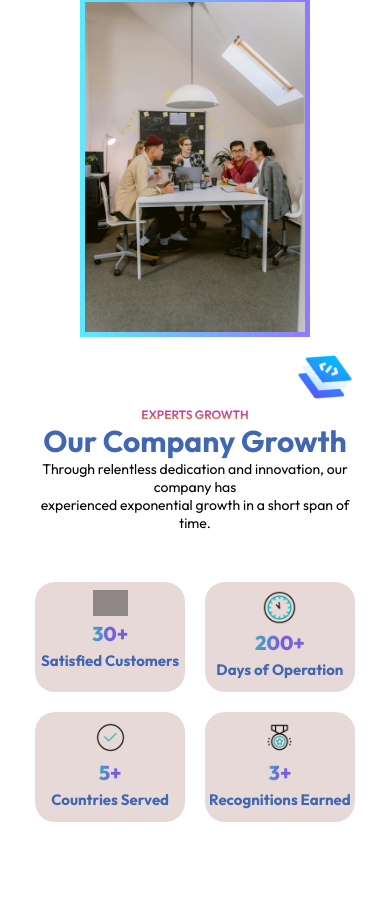
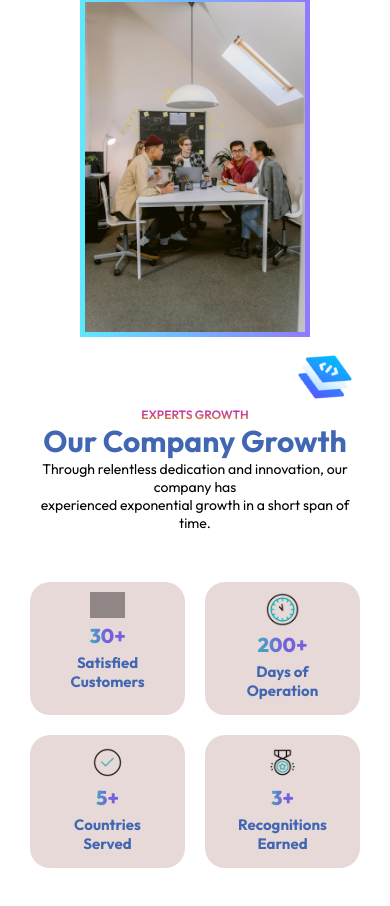
Before and after one commit to udarasahan/nextzela-company-website, a React (Vite) app: page / in a window 390 px wide. Shown: the part 1349-2255 px from the top of the page. Built offline with nearby package versions, Linux system fonts and the light colour scheme; grey boxes are pictures that could not be loaded.

Commit message:
about responsive fix 1

```diff
--- a/src/Componants/About/About.css
+++ b/src/Componants/About/About.css
@@ -378,4 +378,7 @@
     .growth-lower {
         grid-template-columns: 1fr 1fr;
     }
+    .growth-content {
+        padding: 10px 20px;
+    }
 }
```
